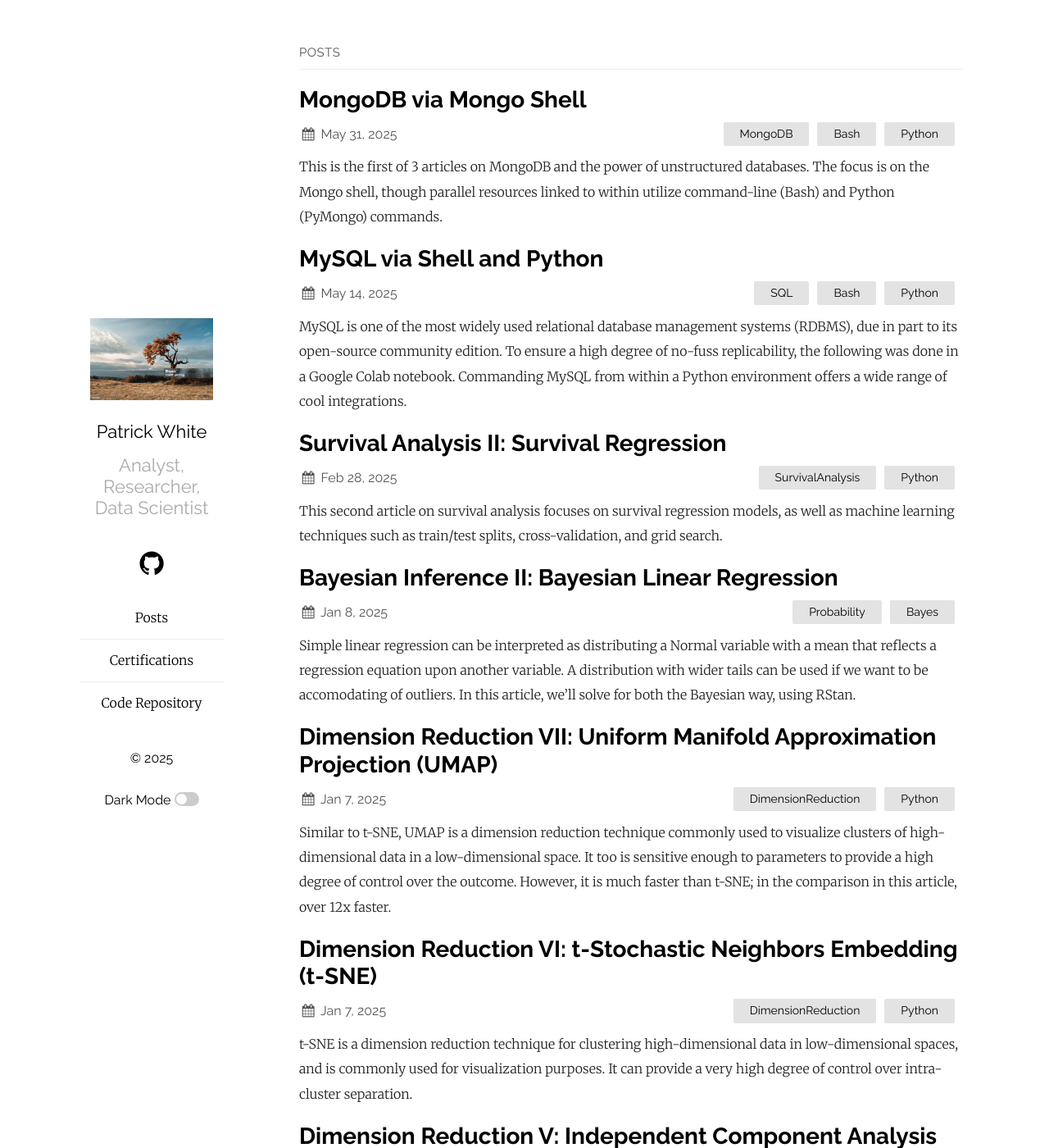
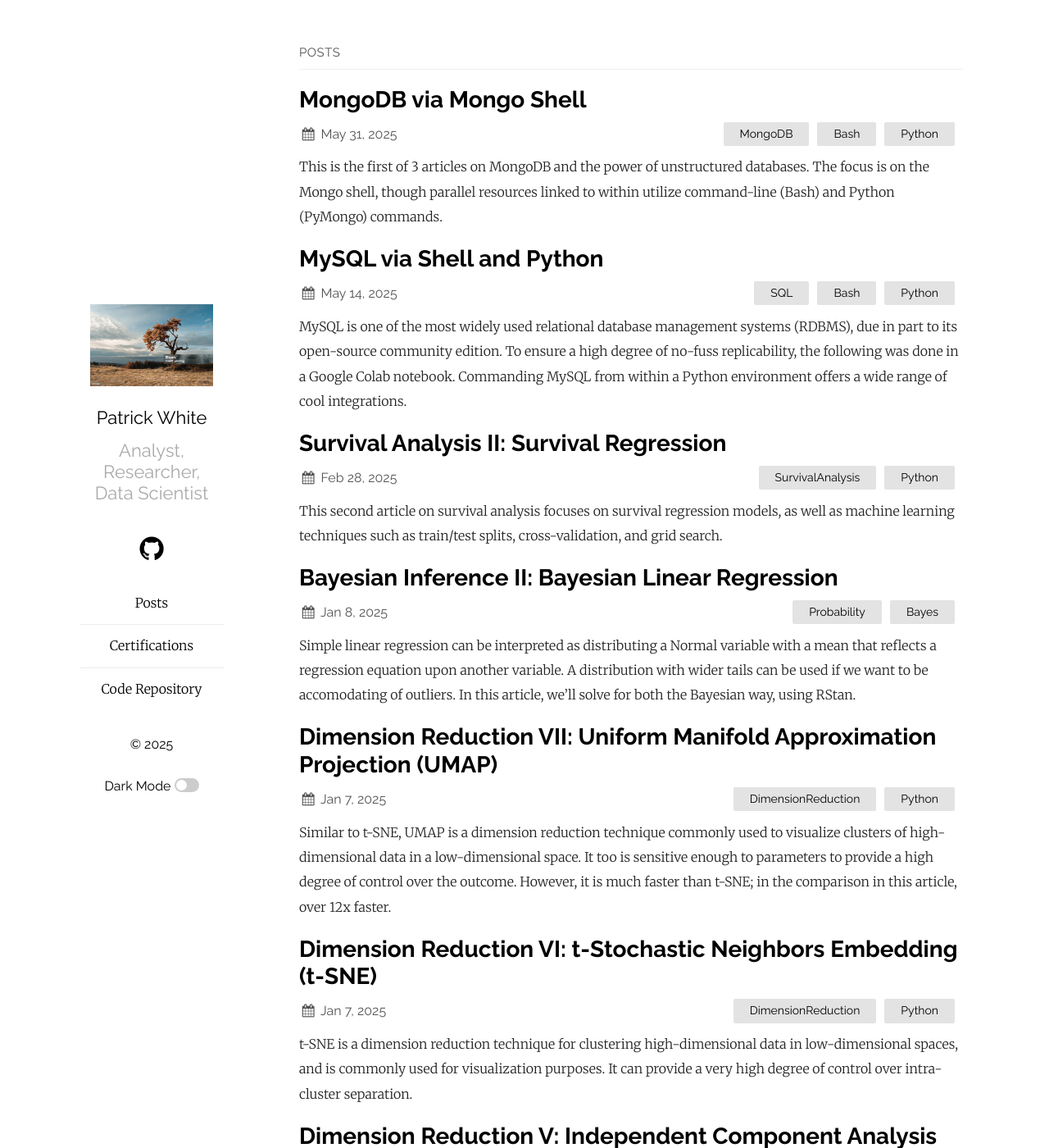
Before and after one commit to pw598/pw598.github.io, a Jekyll site: the page built from index.md, in a window 1280 px wide and 1400 px high. Shown: the whole window at 82% size. Built offline with Jekyll 4.4.1, drawn with Linux system fonts in a browser that asks for light colours.

Commit message:
Add files via upload

```diff
--- a/assets/css/custom.css
+++ b/assets/css/custom.css
@@ -1,5 +1,5 @@
 
 
 .about {
-  padding-top: 200px;
+  padding-top: 165px;
 }
```
